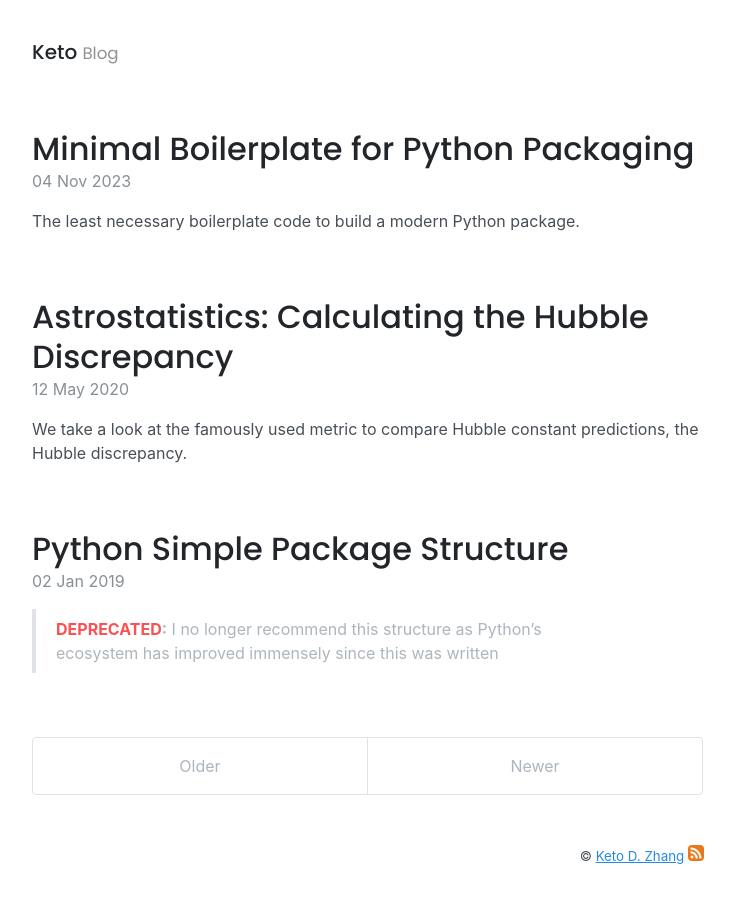
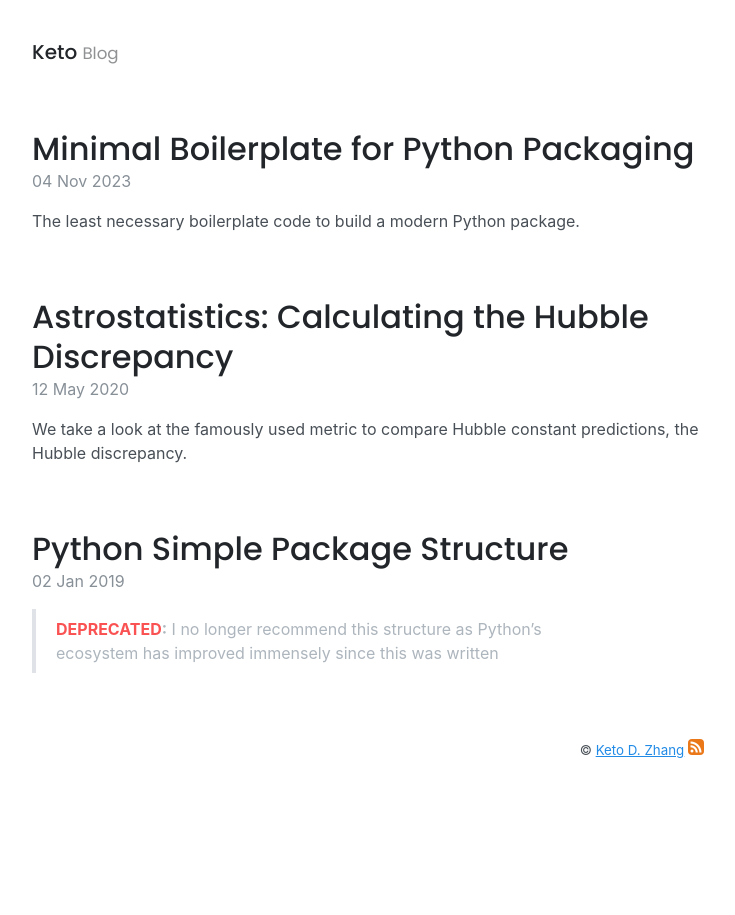
Before and after one commit to ketozhang/blog, a Jekyll site: the page built from index.html, in a window 1280 px wide. Shown: the whole page, without its empty margins (272-1007 px from the left). Built offline with Jekyll 4.4.1, drawn with Linux system fonts in a browser that asks for light colours; the list of posts is cut into pages by our own code.

Commit message:
Remove paginator on home page

```diff
--- a/index.html
+++ b/index.html
@@ -23,16 +23,3 @@ title: Home
   </article>
   {% endfor %}
 </div>
-
-<div class="pagination">
-  {% if paginator.next_page %}
-  <a class="pagination-item older" href="{{ paginator.next_page_path | relative_url }}">Older</a>
-  {% else %}
-  <span class="pagination-item older">Older</span>
-  {% endif %}
-  {% if paginator.previous_page %}
-  <a class="pagination-item newer" href="{{ paginator.previous_page_path | relative_url }}">Newer</a>
-  {% else %}
-  <span class="pagination-item newer">Newer</span>
-  {% endif %}
-</div>
```
